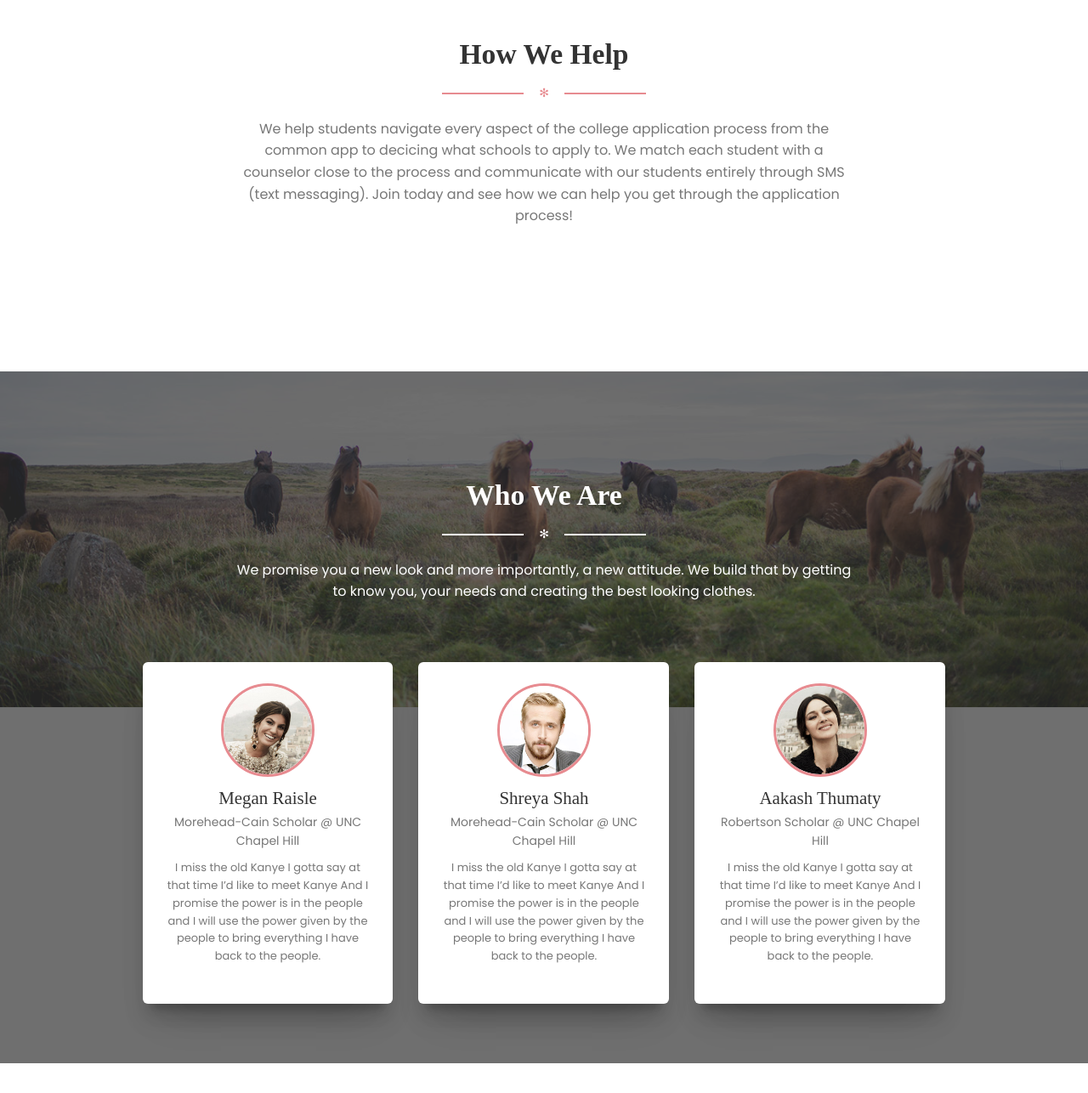
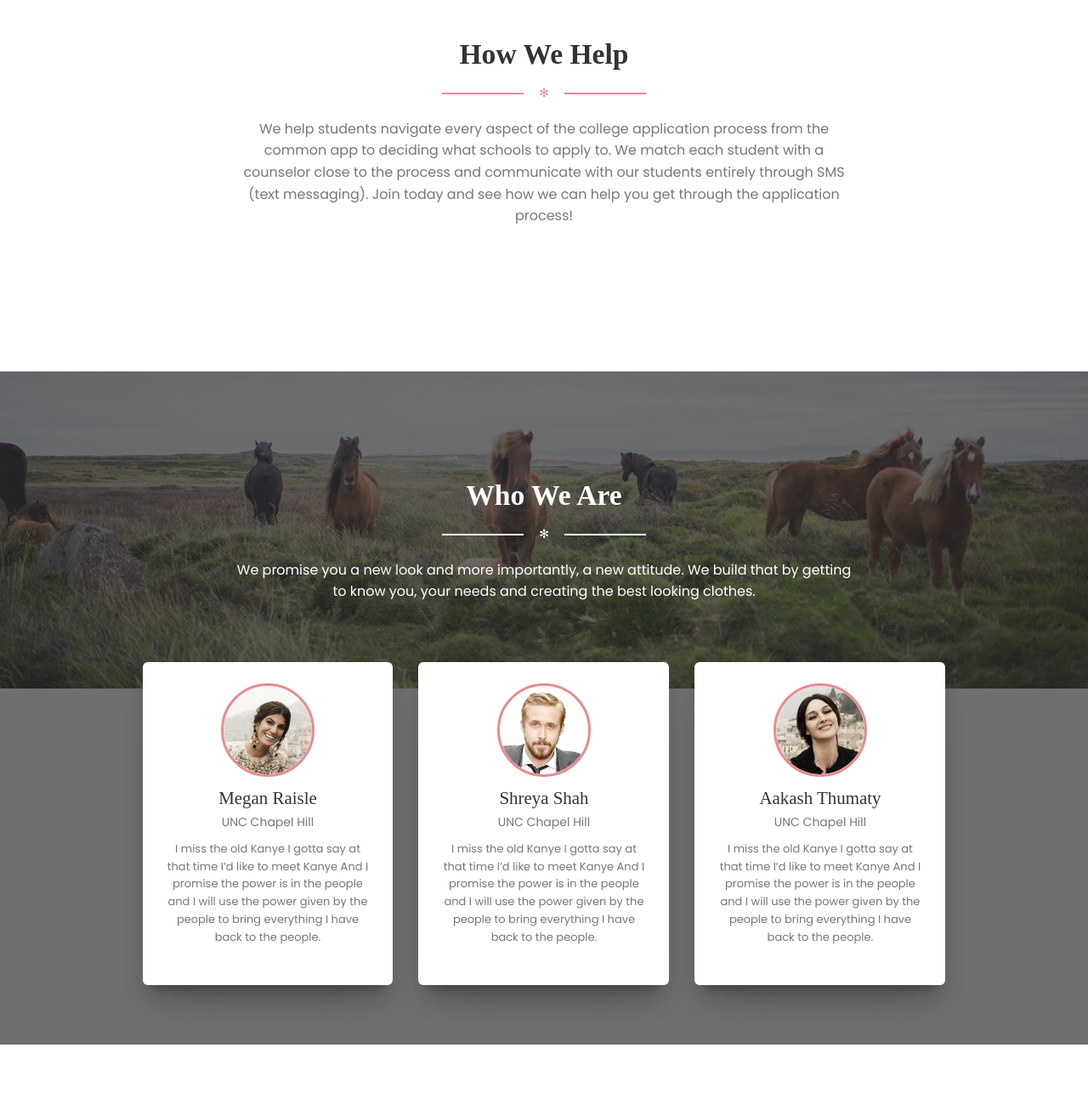
Before and after one commit to collegeQA/collegeQA.github.io, a plain HTML site: page index.html in a window 1280 px wide. Shown: the part 820-2106 px from the top of the page at 85% size. Drawn offline with Linux system fonts and the light colour scheme; some packages are replaced by stand-ins of ours; a web font is replaced by a local one.

Commit message:
Update index.html

```diff
--- a/index.html
+++ b/index.html
@@ -75,7 +75,7 @@
                     <div class="title-area">
                         <p>Welcome to</p>
                         <h1 class="title-modern">College Q+A</h1>
-                        <h3>Connecting young high school students to the resources necessary to begin and succed in the college application process!</h2>
+                        <h3>Connecting young high school students to the resources necessary to begin and succeed in the college application process!</h2>
                         <div class="separator line-separator">♦</div>
                     </div>
 
@@ -97,7 +97,7 @@
                 <div class="title-area">
                     <h2>How We Help</h2>
                     <div class="separator separator-danger">✻</div>
-                    <p class="description">We help students navigate every aspect of the college application process from the common app to decicing what schools to apply to. We match each student with a counselor close to the process and communicate with our students entirely through SMS (text messaging). Join today and see how we can help you get through the application process! </p>
+                    <p class="description">We help students navigate every aspect of the college application process from the common app to deciding what schools to apply to. We match each student with a counselor close to the process and communicate with our students entirely through SMS (text messaging). Join today and see how we can help you get through the application process! </p>
                 </div>
             </div>
             <!-- <div class="row">
@@ -159,7 +159,7 @@
                                                 </div>
                                                 <div class="description">
                                                     <h3 class="title">Megan Raisle</h3>
-                                                    <p class="small-text">Morehead-Cain Scholar @ UNC Chapel Hill</p>
+                                                    <p class="small-text">UNC Chapel Hill</p>
                                                     <p class="description">I miss the old Kanye I gotta say at that time I’d like to meet Kanye And I promise the power is in the people and I will use the power given by the people to bring everything I have back to the people.</p>
                                                 </div>
                                             </div>
@@ -173,7 +173,7 @@
                                                 </div>
                                                 <div class="description">
                                                     <h3 class="title">Shreya Shah</h3>
-                                                    <p class="small-text">Morehead-Cain Scholar @ UNC Chapel Hill</p>
+                                                    <p class="small-text">UNC Chapel Hill</p>
                                                     <p class="description">I miss the old Kanye I gotta say at that time I’d like to meet Kanye And I promise the power is in the people and I will use the power given by the people to bring everything I have back to the people.</p>
                                                 </div>
                                             </div>
@@ -187,7 +187,7 @@
                                                 </div>
                                                 <div class="description">
                                                     <h3 class="title">Aakash Thumaty</h3>
-                                                    <p class="small-text">Robertson Scholar @ UNC Chapel Hill</p>
+                                                    <p class="small-text">UNC Chapel Hill</p>
                                                     <p class="description">I miss the old Kanye I gotta say at that time I’d like to meet Kanye And I promise the power is in the people and I will use the power given by the people to bring everything I have back to the people.</p>
                                                 </div>
                                             </div>
```
